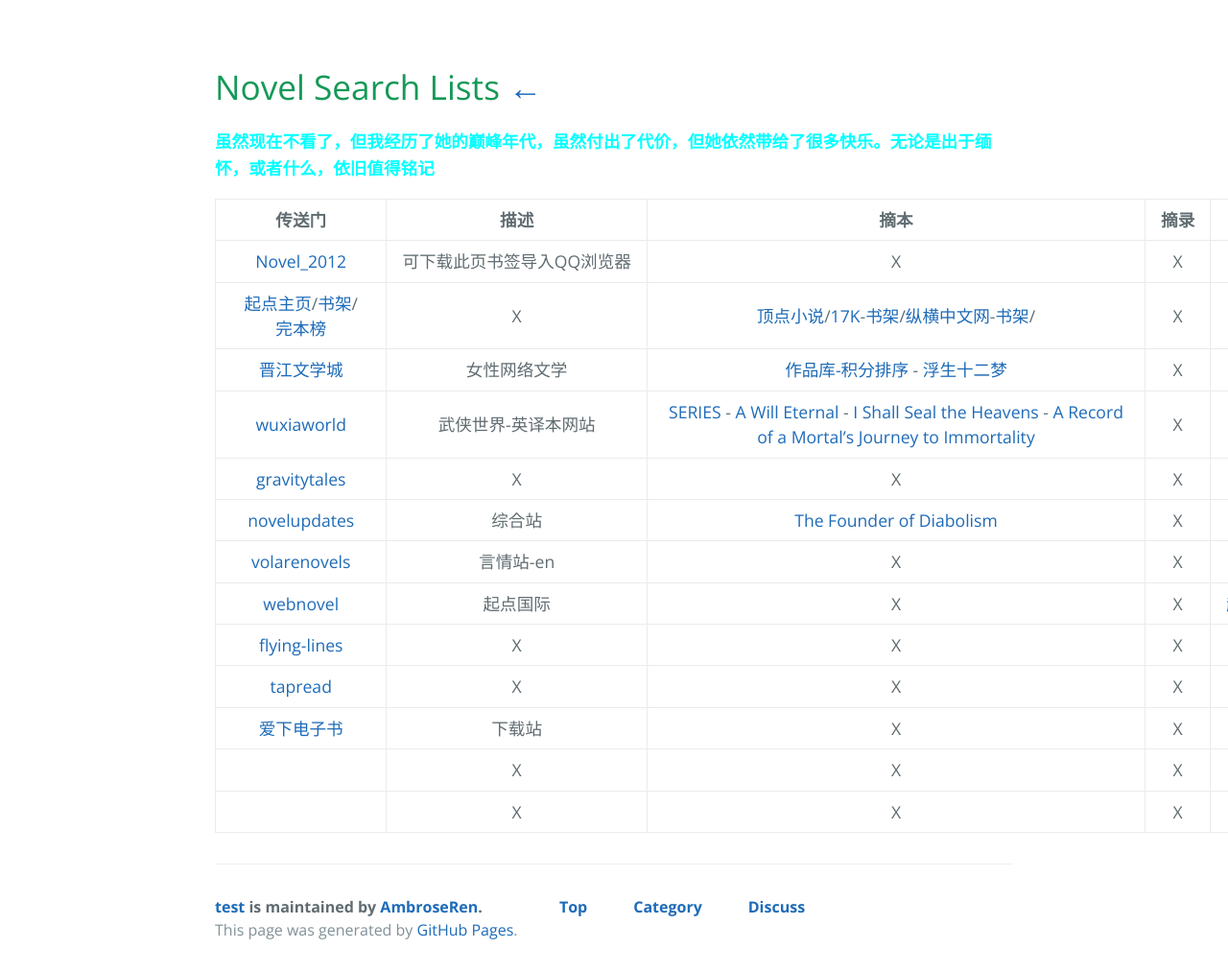
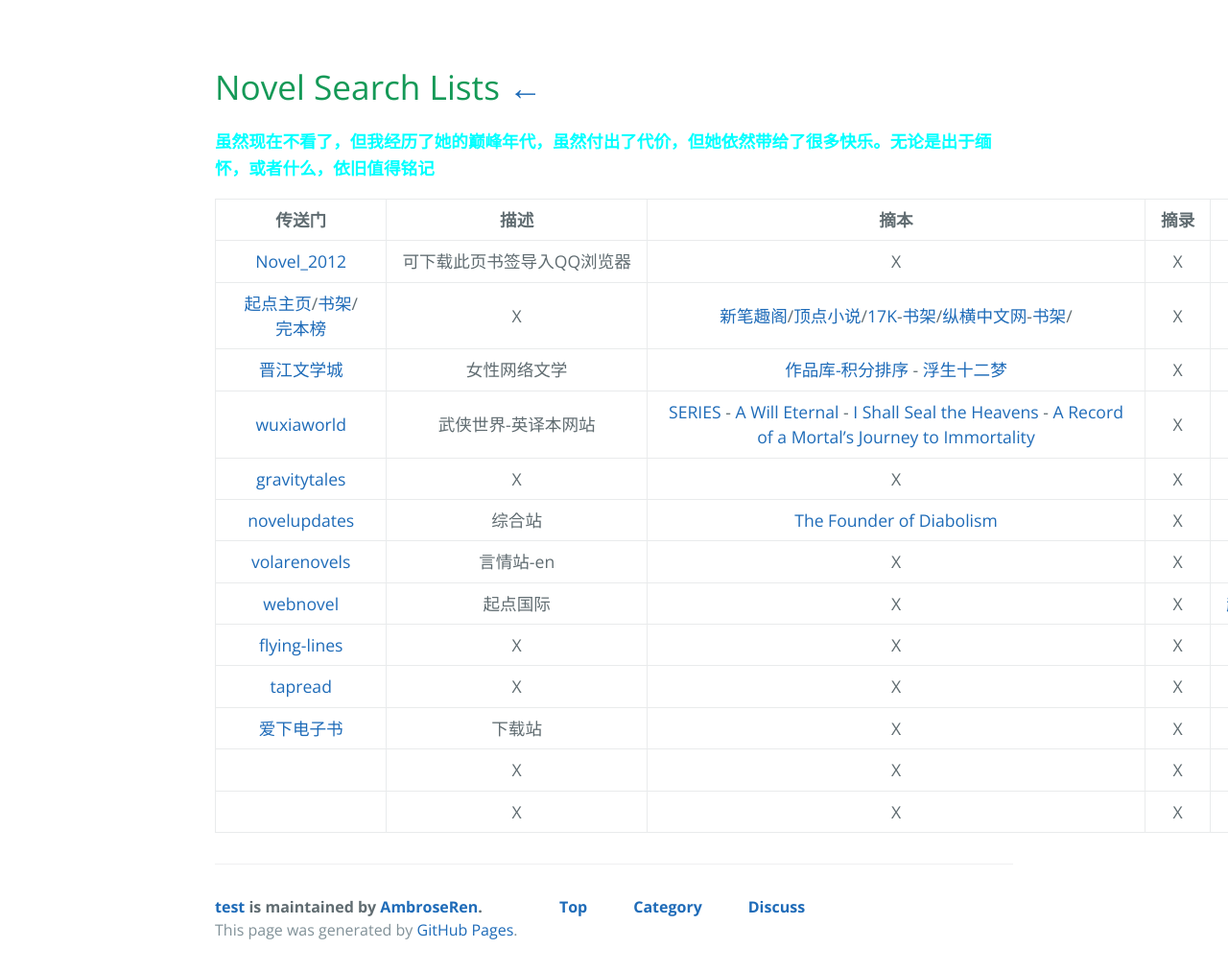
Before and after one commit to AmbroseRen/test, a Jekyll site: the page built from Library/Novel.md, in a window 1280 px wide. Shown: the whole page at 96% size. Built offline with Jekyll 4.4.1, drawn with Linux system fonts in a browser that asks for light colours; our own code applies the rules of GitHub Pages for plain Markdown files; the repository's description, which GitHub fills in, is left out.

Commit message:
Update Novel.md

```diff
--- a/Library/Novel.md
+++ b/Library/Novel.md
@@ -9,7 +9,7 @@
 | 传送门 | 描述 | 摘本 | 摘录 | 摘引 |
 |:---:|:---:|:---:|:---:|:---:|
 | [Novel_2012](Novel/Q_bookmarks_2021_5_22.html) | 可下载此页书签导入QQ浏览器 | X | X | X |
-| [起点主页](https://www.qidian.com/search)/[书架](https://my.qidian.com/bookcase/)/[完本榜](https://www.qidian.com/finish/) | X | [顶点小说](https://www.booktxt.net/index.php)/[17K](https://search.17k.com/search.xhtml?c.q=)-[书架](https://user.17k.com/www/bookshelf/)/[纵横中文网](http://search.zongheng.com/s?keyword=%E7%89%B9%E6%88%98%E4%B9%8B%E7%8E%8B)-[书架](http://home.zongheng.com/bookshelf)/[]() | X | X |
+| [起点主页](https://www.qidian.com/search)/[书架](https://my.qidian.com/bookcase/)/[完本榜](https://www.qidian.com/finish/) | X | [新笔趣阁](https://www.xbiquge.la/xiaoshuodaquan/)/[顶点小说](https://www.booktxt.net/index.php)/[17K](https://search.17k.com/search.xhtml?c.q=)-[书架](https://user.17k.com/www/bookshelf/)/[纵横中文网](http://search.zongheng.com/s?keyword=%E7%89%B9%E6%88%98%E4%B9%8B%E7%8E%8B)-[书架](http://home.zongheng.com/bookshelf)/[]() | X | X |
 | [晋江文学城](http://www.jjwxc.net/) | 女性网络文学 | [作品库-积分排序](http://www.jjwxc.net/bookbase_slave.php?orderstr=2) - [浮生十二梦](http://www.jjwxc.net/onebook.php?novelid=1267798) | X | X |
 | [wuxiaworld](https://www.wuxiaworld.com/) | 武侠世界-英译本网站 | [SERIES](https://www.wuxiaworld.com/novels) - [A Will Eternal](https://www.wuxiaworld.com/novel/a-will-eternal) - [I Shall Seal the Heavens](https://www.wuxiaworld.com/novel/i-shall-seal-the-heavens) - [A Record of a Mortal’s Journey to Immortality](https://www.wuxiaworld.com/novel/rmji) | X | X |
 | [gravitytales](https://www.gravitytales.cc/) | X | X | X | X |
```
